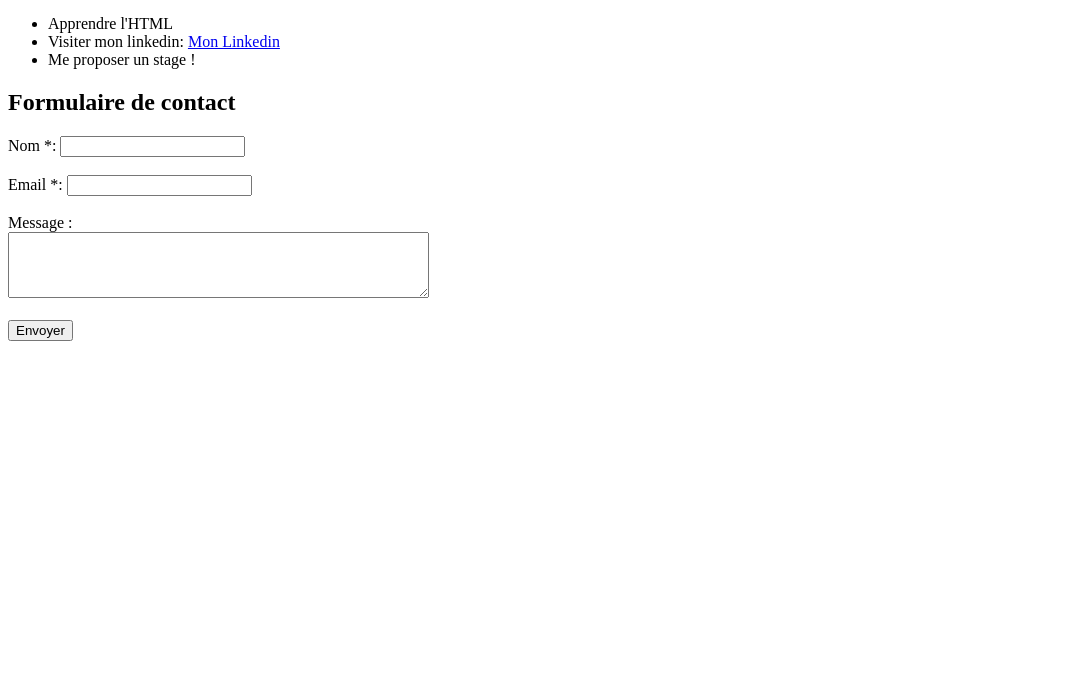
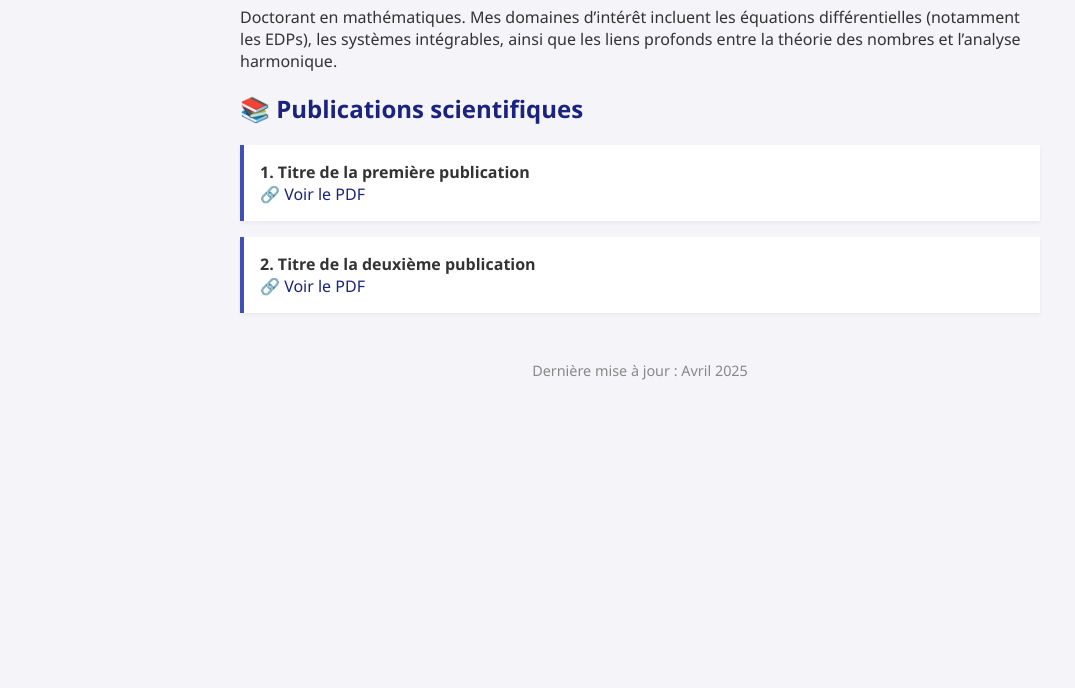
Before and after one commit to bensaidmed/bensaid, a plain HTML site: page index.html in a window 1280 px wide. Shown: the part 112-800 px from the top of the page, without its empty margins (0-1075 px from the left). Drawn offline with Linux system fonts and the light colour scheme.

Commit message:
index.html

```diff
--- a/index.html
+++ b/index.html
@@ -1,28 +1,77 @@
 <!DOCTYPE html>
-
 <html lang="fr">
 <head>
-    <meta charset="UTF-8">
-    <meta name="viewport" content="width=device-width, initial-scale=1.0">
-    <title>Page pour débutant HTML</title>
+  <meta charset="UTF-8" />
+  <meta name="viewport" content="width=device-width, initial-scale=1.0" />
+  <title>Publications - Mohamed Bensaid</title>
+  <style>
+    body {
+      font-family: 'Segoe UI', sans-serif;
+      background-color: #f4f4f9;
+      color: #333;
+      margin: 0;
+      padding: 2rem;
+    }
+    h1, h2 {
+      color: #1a237e;
+    }
+    .container {
+      max-width: 800px;
+      margin: auto;
+    }
+    .section {
+      margin-bottom: 2rem;
+    }
+    .publication {
+      background-color: #fff;
+      padding: 1rem;
+      margin-bottom: 1rem;
+      border-left: 4px solid #3f51b5;
+      box-shadow: 0 2px 4px rgba(0,0,0,0.05);
+    }
+    .publication a {
+      color: #1a237e;
+      text-decoration: none;
+    }
+    .publication a:hover {
+      text-decoration: underline;
+    }
+    footer {
+      margin-top: 3rem;
+      text-align: center;
+      font-size: 0.9rem;
+      color: #888;
+    }
+  </style>
 </head>
 <body>
-    <h1>Bienvenue sur ma page HTML</h1>
-    <h2>Voici une liste de choses à faire :</h2>
-    <ul>
-        <li>Apprendre l'HTML</li>
-        <li>Visiter mon linkedin: <span> <a href="https://www.linkedin.com/in/mathis-dacacio-298a25293/" target="_blank"> Mon Linkedin</a></span></li>
-        <li>Me proposer un stage !</li>
-    </ul>
-    <h2>Formulaire de contact</h2>
-    <form action="#" method="post">
-        <label for="name">Nom *:</label>
-        <input type="text" id="name" name="name" required><br><br>
-        <label for="email">Email *:</label>
-        <input type="email" id="email" name="email" required><br><br>
-        <label for="message">Message :</label><br>
-        <textarea id="message" name="message" rows="4" cols="50"></textarea><br><br>
-        <button type="submit">Envoyer</button>
-    </form>
+  <div class="container">
+    <h1>Mohamed Bensaid</h1>
+    <p>
+      Doctorant en mathématiques.
+      Mes domaines d’intérêt incluent les équations différentielles (notamment les EDPs), les systèmes intégrables,
+      ainsi que les liens profonds entre la théorie des nombres et l’analyse harmonique.
+    </p>
+
+    <div class="section">
+      <h2>📚 Publications scientifiques</h2>
+
+      <div class="publication">
+        <strong>1. Titre de la première publication</strong><br>
+        <a href="https://exemple.com/publication1.pdf" target="_blank">🔗 Voir le PDF</a>
+      </div>
+
+      <div class="publication">
+        <strong>2. Titre de la deuxième publication</strong><br>
+        <a href="https://exemple.com/publication2.pdf" target="_blank">🔗 Voir le PDF</a>
+      </div>
+
+      <!-- Tu peux ajouter d'autres publications ici -->
+    </div>
+
+    <footer>
+      Dernière mise à jour : Avril 2025
+    </footer>
+  </div>
 </body>
 </html>
```
